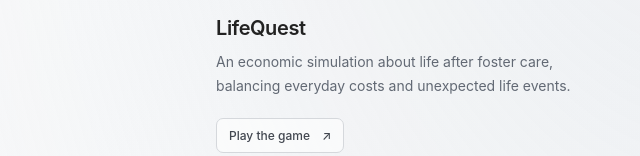
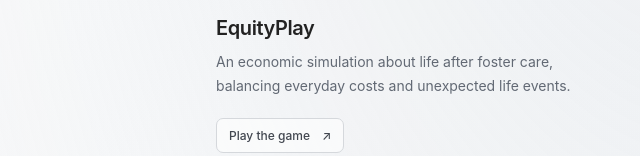
Before and after one commit to Jinneo/Jinneo.github.io, a website: page work.html in a window 1280 px wide. Shown: the part 644-800 px from the top of the page, 438-1078 px from the left. Drawn offline with Linux system fonts and the light colour scheme.

Commit message:
Rename LifeQuest project to EquityPlay

```diff
--- a/app.js
+++ b/app.js
@@ -3,7 +3,7 @@ const portfolio = {
   resume: '', github: '', linkedin: '', contact: '',
   projects: {
     authent: { name: 'Authent', description: '', stack: '', url: 'https://chromewebstore.google.com/detail/authent/kgkfhdmknbncjpbccambbggelfnnobim', video: '', gif: './Authent.gif' },
-    lifequest: { name: 'LifeQuest', description: '', stack: '', url: 'https://giaequityplay.itch.io/gia-project', video: '', gif: './EquityPlay.gif' },
+    lifequest: { name: 'EquityPlay', description: '', stack: '', url: 'https://giaequityplay.itch.io/gia-project', video: '', gif: './EquityPlay.gif' },
     garba: { name: 'Golden Gate Garba', description: '', stack: '', url: 'https://goldengategarba.org/', video: '', gif: './GoldenGateGarba.gif' },
     oira: { name: 'OIRA AI Chatbot', description: '', stack: '', url: '', video: './testclip.mp4', gif: '' },
     bridge: { name: 'BRIDGE', description: '', stack: '', url: '', video: './bridge.mp4', gif: '' },
--- a/work.html
+++ b/work.html
@@ -31,8 +31,8 @@
         <div class="project-info"><h3>Authent</h3><p class="project-description">Google Docs AI analyzer.</p><a class="text-link" href="https://chromewebstore.google.com/detail/authent/kgkfhdmknbncjpbccambbggelfnnobim" target="_blank" rel="noopener noreferrer">Try it out <span aria-hidden="true">↗</span></a><div class="project-meta" hidden><span>TECHNOLOGIES</span><span></span></div></div>
       </article>
       <article class="project" data-project="lifequest">
-        <div class="project-preview preview-lifequest"><div class="preview-placeholder"><span class="preview-play" aria-hidden="true">▷</span><span>LifeQuest</span><span class="preview-placeholder-note">Project demo coming soon</span></div></div>
-        <div class="project-info"><h3>LifeQuest</h3><p class="project-description">An economic simulation about life after foster care, balancing everyday costs and unexpected life events.</p><div class="project-meta" hidden><span>TECHNOLOGIES</span><span></span></div><a class="text-link" href="https://giaequityplay.itch.io/gia-project" target="_blank" rel="noopener noreferrer">Play the game <span>↗</span></a></div>
+        <div class="project-preview preview-lifequest"><div class="preview-placeholder"><span class="preview-play" aria-hidden="true">▷</span><span>EquityPlay</span><span class="preview-placeholder-note">Project demo coming soon</span></div></div>
+        <div class="project-info"><h3>EquityPlay</h3><p class="project-description">An economic simulation about life after foster care, balancing everyday costs and unexpected life events.</p><div class="project-meta" hidden><span>TECHNOLOGIES</span><span></span></div><a class="text-link" href="https://giaequityplay.itch.io/gia-project" target="_blank" rel="noopener noreferrer">Play the game <span>↗</span></a></div>
       </article>
       <article class="project" data-project="garba">
         <div class="project-preview preview-garba"><div class="preview-placeholder"><span class="preview-play" aria-hidden="true">▷</span><span>Golden Gate Garba</span><span class="preview-placeholder-note">Project demo coming soon</span></div></div>
```
